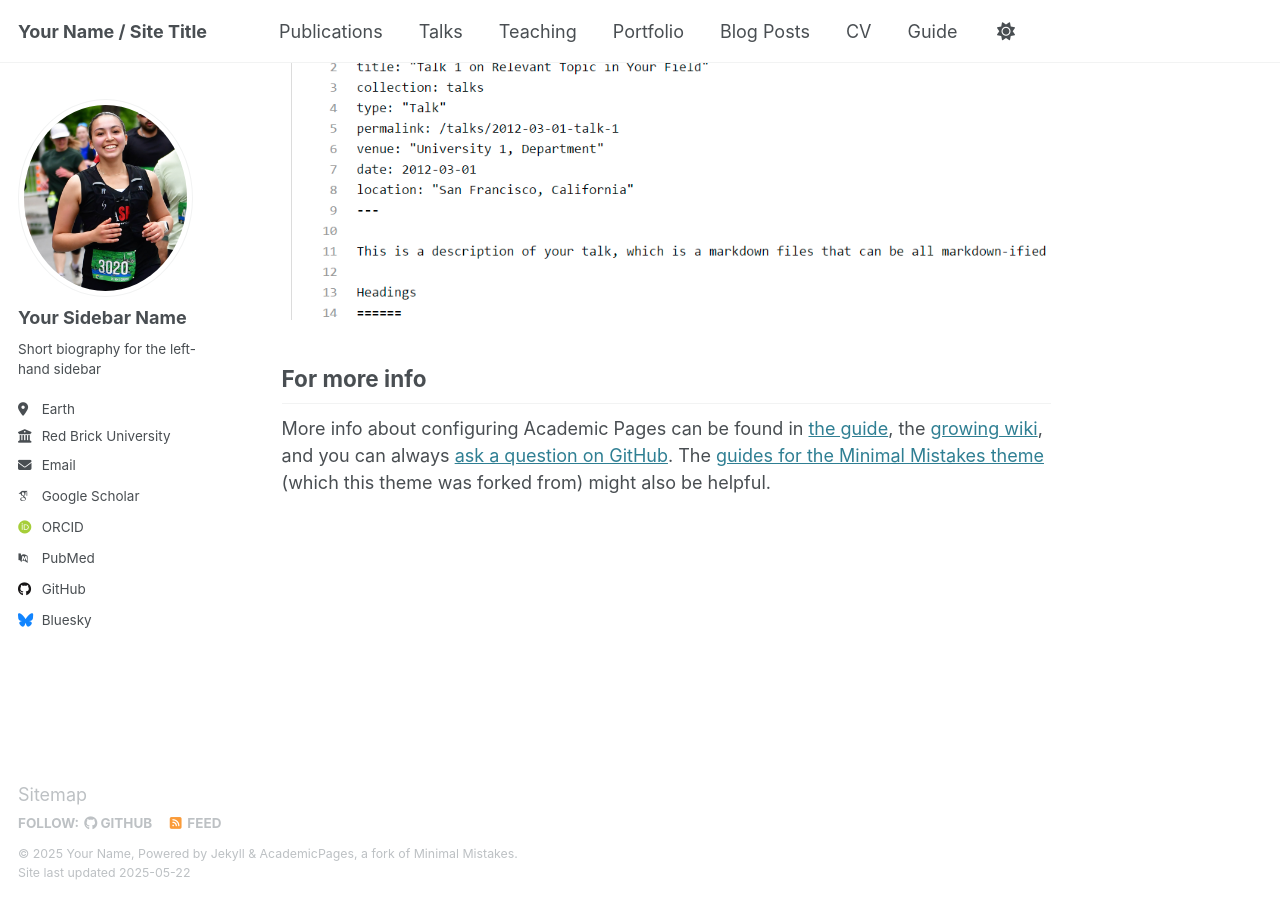
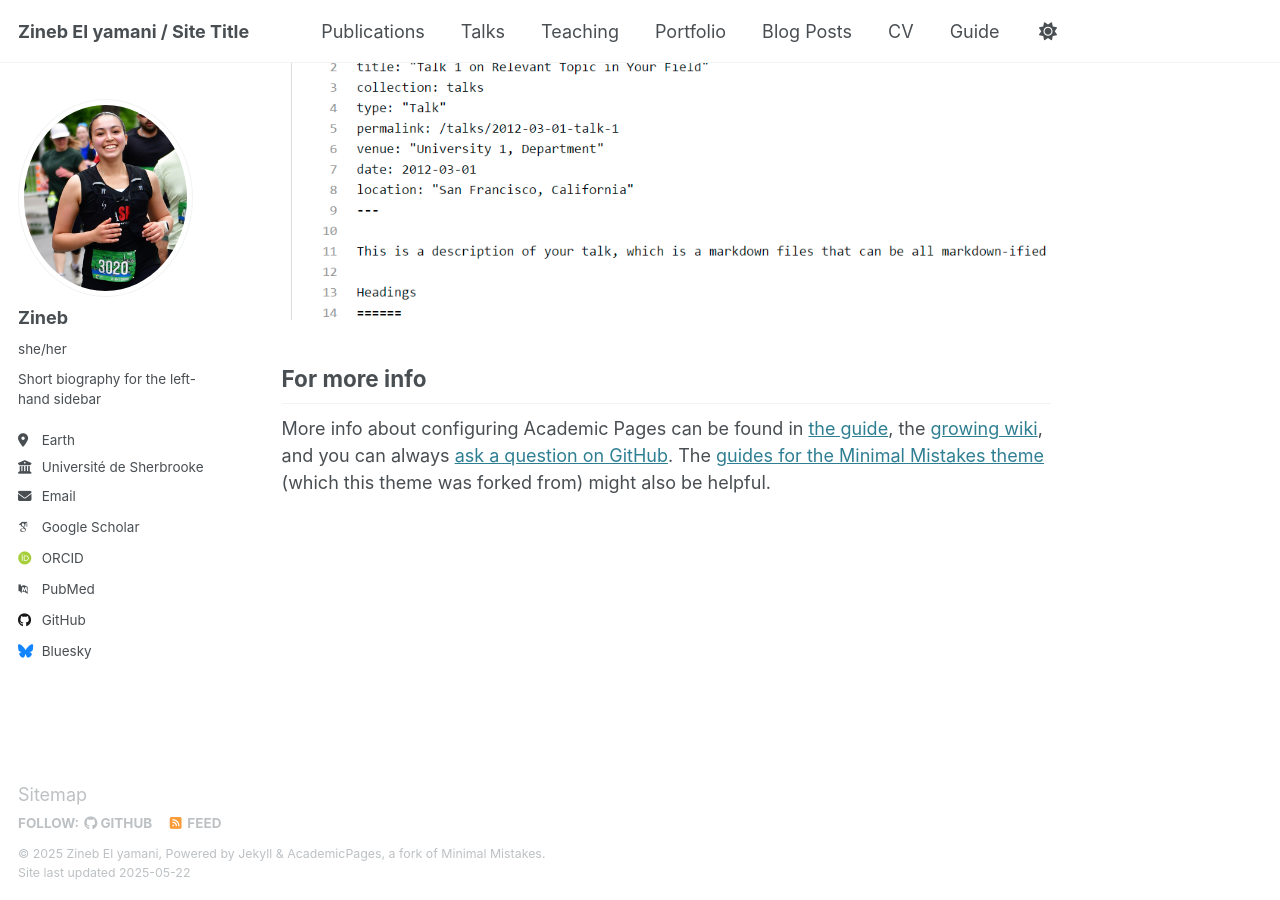
Before and after one commit to zinelya/zinelya.github.io, a Jekyll site: the page built from _pages/about.md, in a window 1280 px wide and 900 px high, scrolled down 2635 px. Built offline with Jekyll 4.4.1, drawn with Linux system fonts in a browser that asks for light colours; some web fonts are replaced.

Commit message:
Update _config.yml

```diff
--- a/_config.yml
+++ b/_config.yml
@@ -9,10 +9,10 @@
 # Basic Site Settings
 locale                   : "en-US"
 site_theme               : "default"
-title                    : "Your Name / Site Title"
+title                    : "Zineb El yamani / Site Title"
 title_separator          : "-"
-name                     : &name "Your Name"
-description              : &description "personal description"
+name                     : &name "Zineb El yamani"
+description              : &description "MSc student, researcher, runner, living with MS—turning challenges into purpose."
 url                      : https://academicpages.github.io # the base hostname & protocol for your site e.g. "https://[your GitHub username].github.io"
 baseurl                  : "" # the subpath of your site, e.g. "/blog"
 repository               : "academicpages/academicpages.github.io"
@@ -22,14 +22,14 @@ repository               : "academicpages/academicpages.github.io"
 #               Additional customization can be done by editing /_includes/author-profile.html
 author:
   # Biographic information
-  avatar           : "profile.png"
-  name             : "Your Sidebar Name"
-  pronouns         : # example: "she/her"
+  avatar           : "pdp.png"
+  name             : "Zineb"
+  pronouns         : "she/her"
   bio              : "Short biography for the left-hand sidebar"
   location         : "Earth"
-  employer         : "Red Brick University"
+  employer         : "Université de Sherbrooke"
   uri              : # URL
-  email            : "none@example.org"
+  email            : "elyz08012usherbrooke.ca"
 
   # Academic websites
   arxiv            : # URL - Update with the correct link to your profile
```
